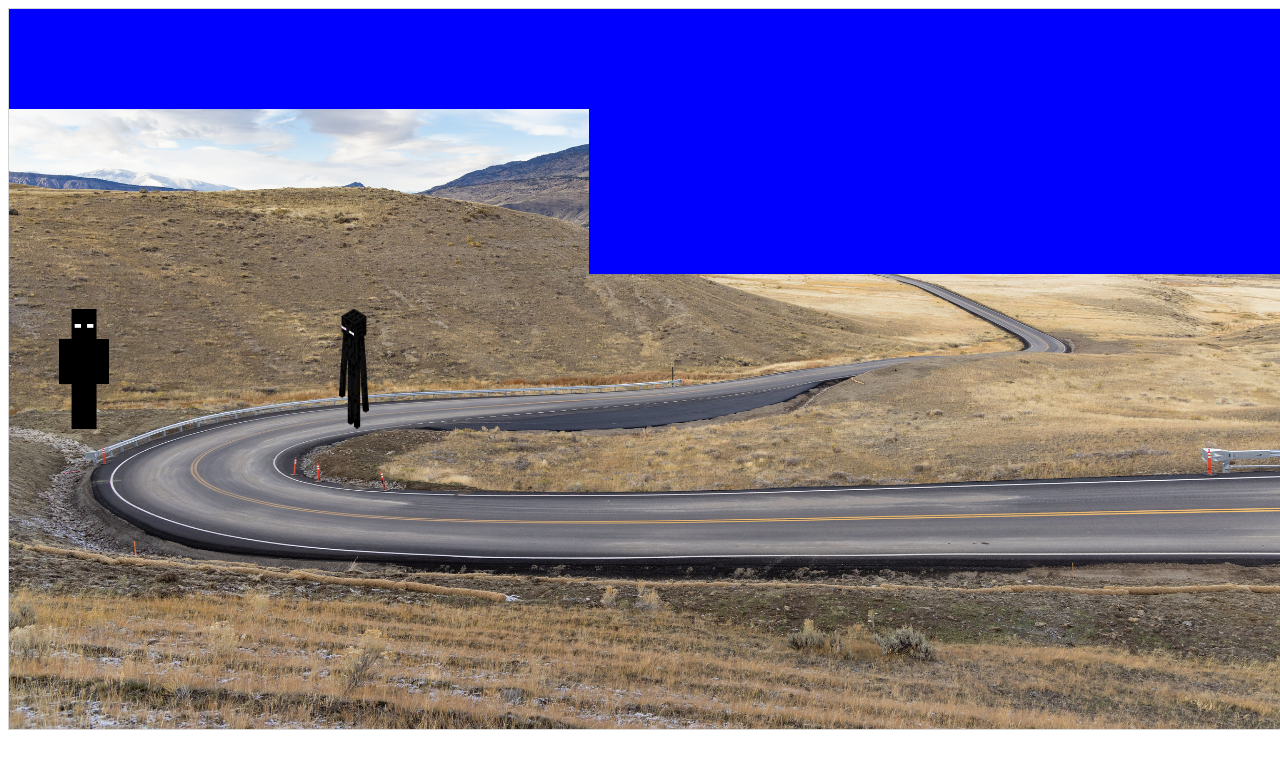
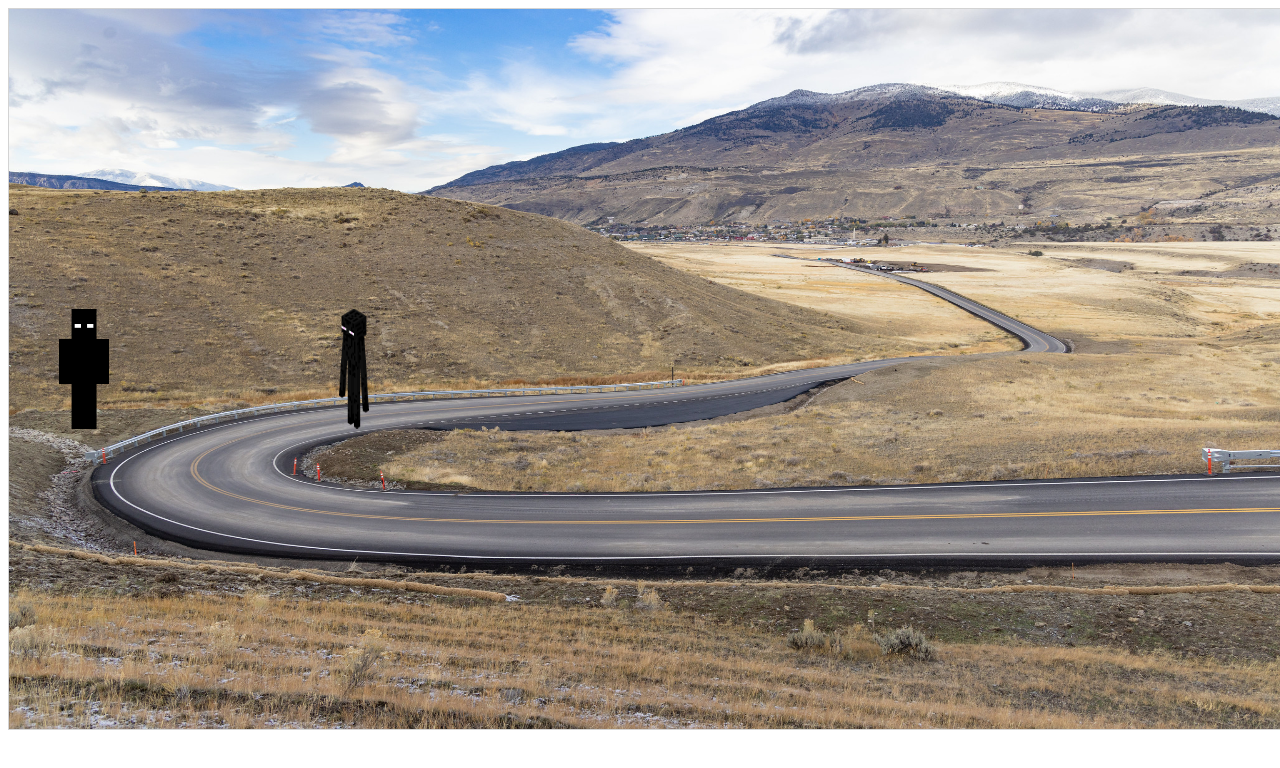
Before and after one commit to timmmm5012/ikenga-game, a plain HTML site: page 3dj_game.html in a window 1280 px wide. Drawn offline with Linux system fonts and the light colour scheme.

Commit message:
updated gravity block color to clear on 3dj game

```diff
--- a/3dj_game.html
+++ b/3dj_game.html
@@ -26,9 +26,9 @@
     function startGame() {
       console.log("Starting Game");
       myGamePiece = new component(50, 120, "DaMan.png", 50, 300, "image");
-      sky = new component(1280, 100, "rgba(0, 0, 255, 1)", 0, 0);
+      sky = new component(1280, 100, "rgba(0, 0, 255, 0)", 0, 0);
       myEnemy = new component(30, 120, "3 days journey.png", 1030, 55, "image");
-      backHills = new component(700, 165, "rgba(0, 0, 255, 1)", 580, 100);
+      backHills = new component(700, 165, "rgba(0, 0, 255, 0)", 580, 100);
       myBackground = new component(1280, 720, "roads.jpg", 0, 0, "image");
       myGameArea.start();
     }
```
